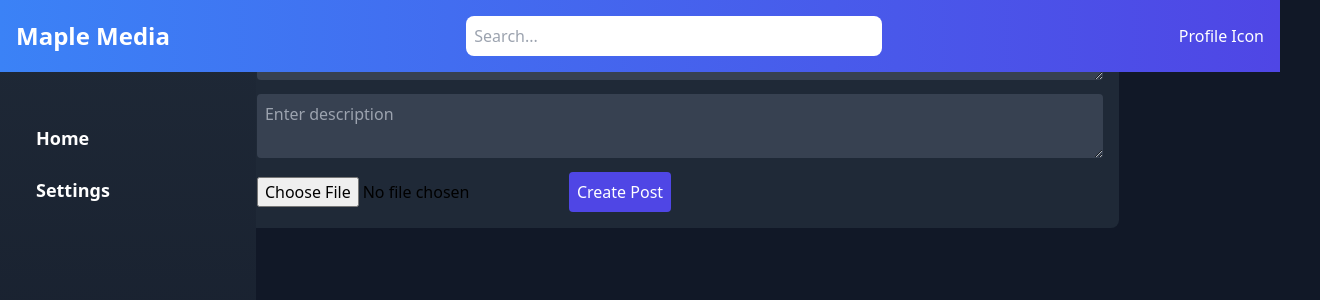
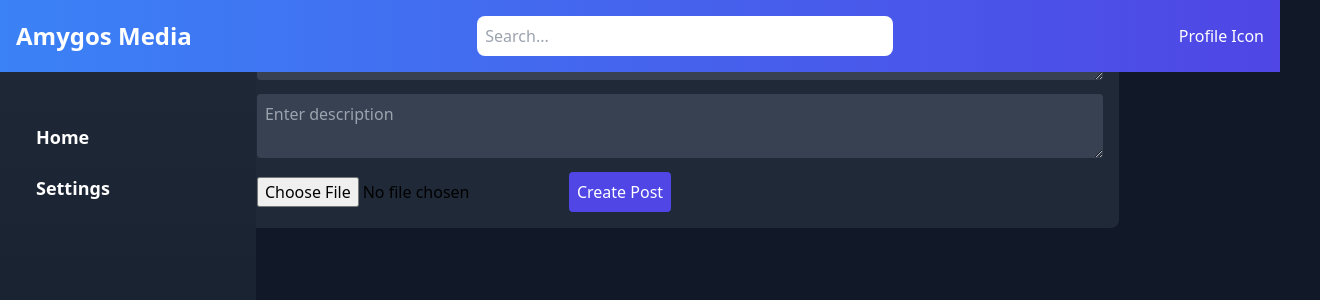
Before and after one commit to YoKarson/maplemediav1, a Next.js app: page /createpost in a window 1280 px wide. Shown: the top 300 px of the page, 1320 px wide, since content can reach past the window. Built offline with nearby package versions, Linux system fonts and the light colour scheme; no server answers.

Commit message:
a lot of updates

```diff
--- a/src/app/comments/[postId]/page.jsx
+++ b/src/app/comments/[postId]/page.jsx
@@ -109,11 +109,18 @@ const Comments = ({ params }) => {
   }, [postId]);
 
   return (
-    <div className="comments p-4 bg-gray-800 rounded-lg">
+    <div className="comments p-4 bg-gray-800 rounded-lg mt-20">
       {post ? (
         <div className="post-details mb-4">
-          <h1 className="text-white text-lg">{post.title}</h1>
-          <p className="text-gray-400">{post.description}</p>
+          <p className="font-serif text-white text-6xl">{post.title}</p>
+          <p className="font-serif text-white text-3xl">{post.description}</p>
+          {post.imageUrl && (
+            <img
+              src={post.imageUrl}
+              className="mt-2 object-cover max-w-[500px] max-h-[500px]"
+              alt={post.title}
+            />
+          )}
         </div>
       ) : (
         <p className="text-gray-400">Loading post...</p>
--- a/src/app/feed/page.jsx
+++ b/src/app/feed/page.jsx
@@ -129,11 +129,11 @@ const Feed = () => {
   };
 
   return (
-    <div className="flex flex-col items-center justify-center feed p-4">
+    <div className="flex flex-col items-center justify-center feed p-4 w-screen">
       {posts.map((post) => (
         <div
           key={post.id}
-          className="flex flex-col items-center min-w-1/2 post mb-4 bg-gray-800 p-4 rounded-lg"
+          className="flex flex-col items-center min-h-64  min-w-1/2 post mb-4 bg-gray-800 p-4 rounded-lg"
         >
           {/* Align "Posted by" to the left */}
           <p className="text-gray-400 text-left mb-2">
@@ -141,10 +141,9 @@ const Feed = () => {
           </p>
 
           {/* Post Title and Description */}
-          <h1 className="text-white text-lg">{post.title}</h1>
-          <p className="text-white">{post.description}</p>
+          <p className="font-serif text-white text-6xl">{post.title}</p>
+          <p className="font-serif text-white text-3x1">{post.description}</p>
 
-          {/* Post Image */}
           {post.imageUrl && (
             <img
               src={post.imageUrl}
@@ -153,13 +152,11 @@ const Feed = () => {
             />
           )}
 
-          {/* Likes, Dislikes, Comments */}
           <p className="text-white mt-2">
             Likes: {post.like || 0} Dislikes: {post.dislike || 0} Comments:{" "}
             {post.numOfComments}
           </p>
 
-          {/* Buttons in a row and styled better */}
           <div className="flex space-x-4 mt-2">
             <button
               className="bg-green-500 hover:bg-green-700 text-white font-bold py-1 px-4 rounded"
--- a/src/app/layout.jsx
+++ b/src/app/layout.jsx
@@ -2,8 +2,8 @@ import "@styles/globals.css";
 import Link from "next/link";
 
 export const metadata = {
-  title: "MapleMedia",
-  description: "Share Your Accomplishments with The World",
+  title: "AmygosMedia",
+  description: "Share Whatever You Want With The Amygos Squad",
 };
 
 const RootLayout = ({ children }) => {
@@ -13,7 +13,7 @@ const RootLayout = ({ children }) => {
         <nav className="bg-gradient-to-r from-blue-500 to-indigo-600 p-4 flex justify-between items-center fixed top-0 left-0 right-0 z-50">
           <Link href="/">
             <button className="text-2xl font-bold text-white">
-              Maple Media
+              Amygos Media
             </button>
           </Link>
           <div className="w-1/3">
@@ -47,7 +47,7 @@ const RootLayout = ({ children }) => {
               </li>
             </ul>
           </nav>
-          <main class="justify-items-center ml-20 min-w-full">{children}</main>
+          <main class="justify-items-center ml-20">{children}</main>
         </div>
       </body>
     </html>
--- a/src/app/page.jsx
+++ b/src/app/page.jsx
@@ -1,4 +1,5 @@
 "use client";
+import "@styles/globals.css";
 
 import { useEffect, useState } from "react";
 import { useAuthState } from "react-firebase-hooks/auth";
@@ -12,6 +13,12 @@ const Home = () => {
   const [user] = useAuthState(auth);
   const [username, setUsername] = useState(""); // State for storing username
   const router = useRouter();
+
+  useEffect(() => {
+    if (!user) {
+      router.push("/signin");
+    }
+  }, [user, router]);
 
   // Fetch the username from Firestore when the user is logged in
   useEffect(() => {
@@ -32,35 +39,30 @@ const Home = () => {
     fetchUsername();
   }, [user]);
 
-  /*
-  if (!user) {
-    router.push("/signin");
-    return null;
-  }
-*/
   return (
     <div className="mt-20 min-h-screen bg-gray-900 text-white">
-      <div className="flex justify-center p-4">
+      <div className="flex justify-center items-center p-4 space-x-4">
         <h1 className="text-3xl mb-4">
           Welcome, {username ? username : "No Username"}
         </h1>
+
+        <button
+          onClick={() => {
+            router.push("/createpost");
+          }}
+          className="bg-green-500 hover:bg-green-600 p-3 rounded-lg text-white font-semibold shadow-md transition duration-300 ease-in-out transform hover:scale-105"
+        >
+          Create Post
+        </button>
+
         <button
           onClick={() => {
             signOut(auth);
             router.push("/signin");
           }}
-          className="bg-blue-600 hover:bg-blue-700 p-2 rounded text-white transition duration-200"
+          className="bg-red-500 hover:bg-red-600 p-3 rounded-lg text-white font-semibold shadow-md transition duration-300 ease-in-out transform hover:scale-105"
         >
           Log Out
-        </button>
-
-        <button
-          onClick={() => {
-            router.push("/createpost");
-          }}
-          className="bg-green-600 hover:bg-green-700 p-2 rounded text-white transition duration-200"
-        >
-          Create Post
         </button>
       </div>
 
--- a/tailwind.config.js
+++ b/tailwind.config.js
@@ -21,6 +21,20 @@ module.exports = {
       "3/4": "75%",
       full: "100%",
     },
+    fontSize: {
+      xs: ".75rem",
+      sm: ".875rem",
+      tiny: ".875rem",
+      base: "1rem",
+      lg: "1.125rem",
+      xl: "1.25rem",
+      "2xl": "1.5rem",
+      "3xl": "1.875rem",
+      "4xl": "2.25rem",
+      "5xl": "3rem",
+      "6xl": "4rem",
+      "7xl": "5rem",
+    },
     extend: {
       colors: {
         background: "var(--background)",
```
Also changed, not shown: 1 other file (tests, documents, lock files or other folders).
